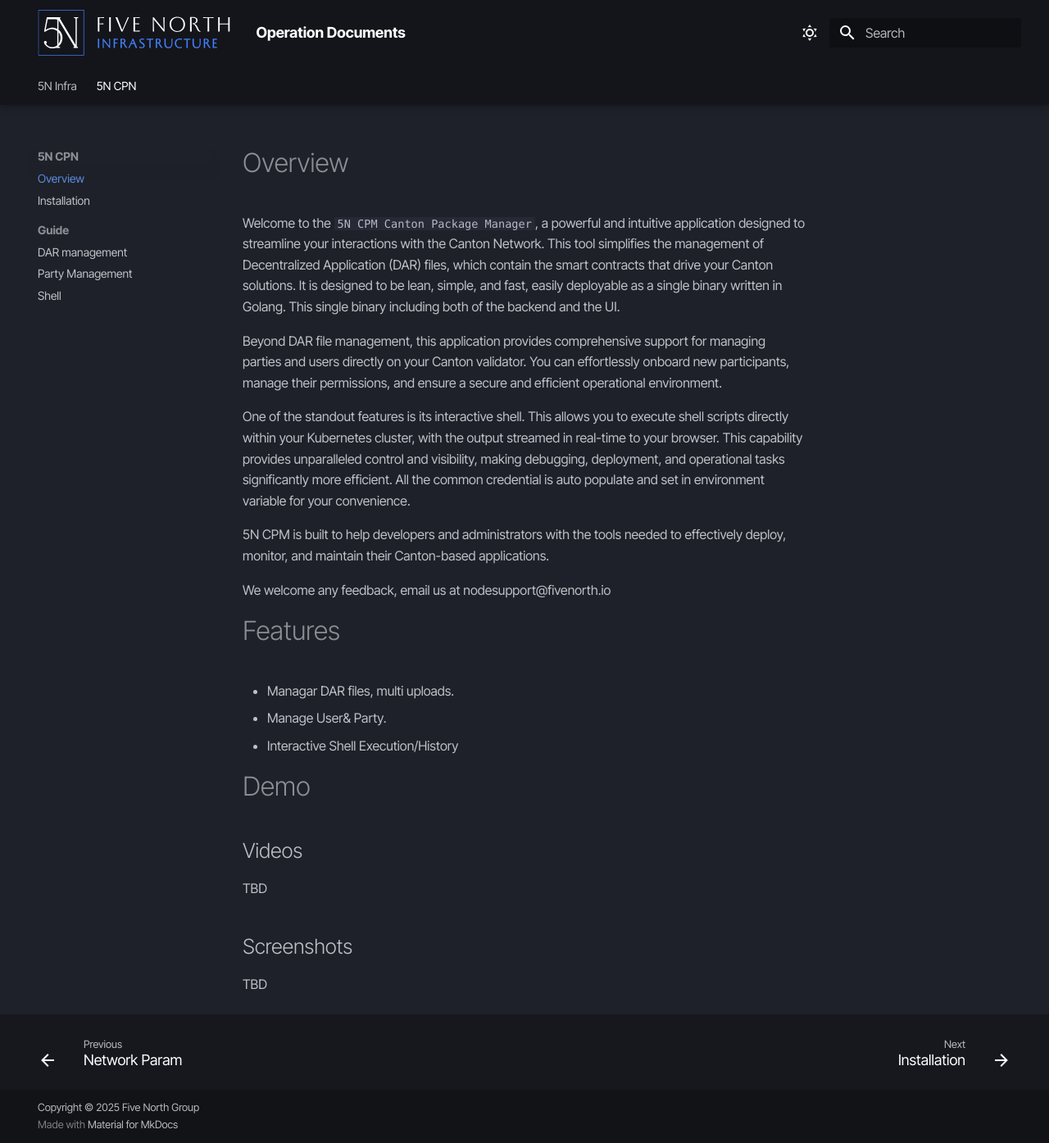
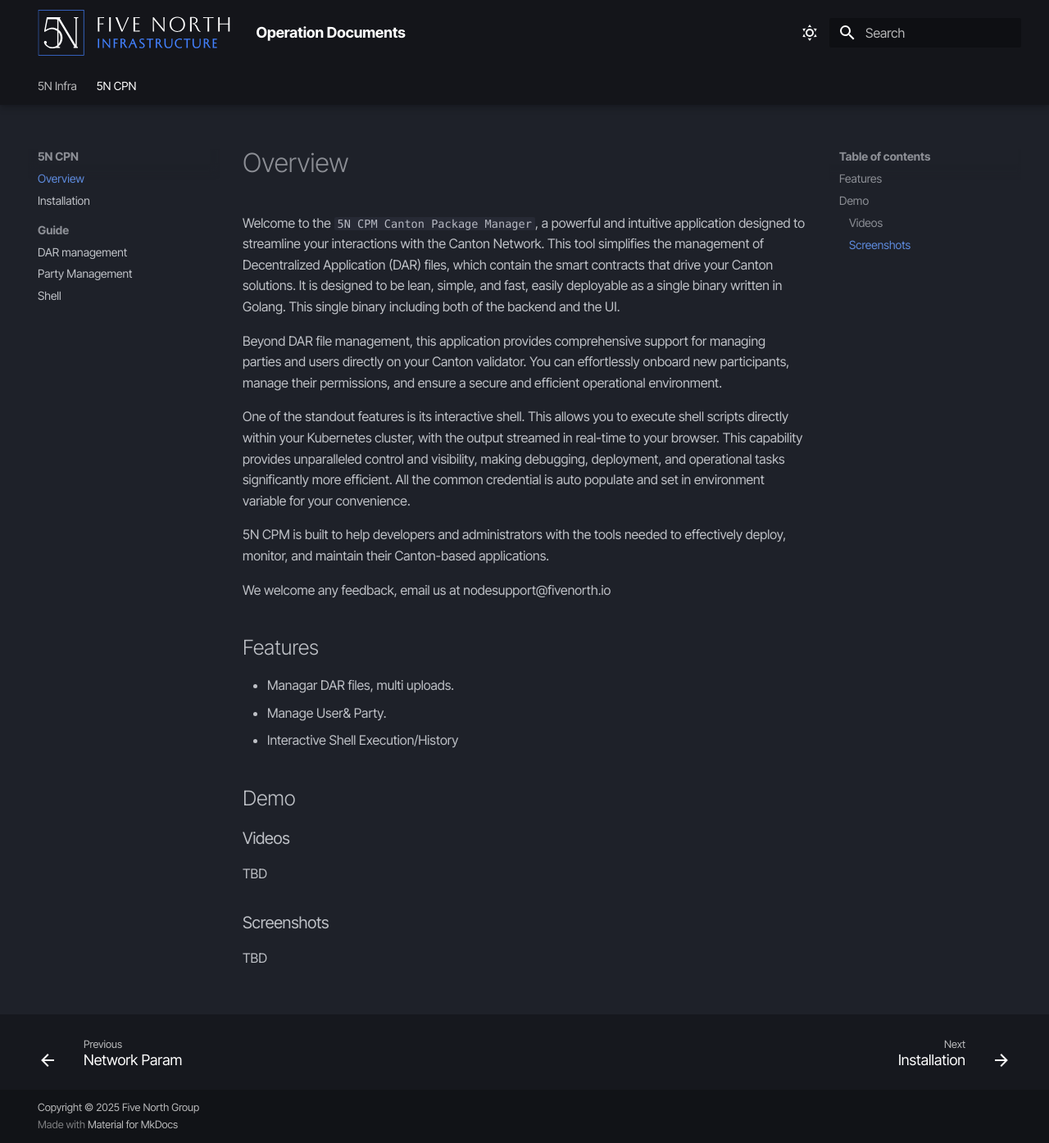
Before and after one commit to fivenorth-io/docs, an MkDocs documentation site: the page built from docs/5n-cpm/introduction.md, in a window 1280 px wide and 1395 px high. Shown: the whole window at 82% size. Built offline with MkDocs 1.6.1 and Material for MkDocs 9.7.7, drawn with Linux system fonts in a browser that asks for light colours; some web fonts are replaced.

Commit message:
update nav

```diff
--- a/docs/5n-cpm/introduction.md
+++ b/docs/5n-cpm/introduction.md
@@ -10,18 +10,18 @@
 
 We welcome any feedback, email us at nodesupport@fivenorth.io
 
-# Features
+## Features
 
 - Managar DAR files, multi uploads.
 - Manage User&amp; Party.
 - Interactive Shell Execution/History
 
-# Demo
+## Demo
 
-## Videos
+### Videos
 
 TBD
 
-## Screenshots
+### Screenshots
 
 TBD
```
